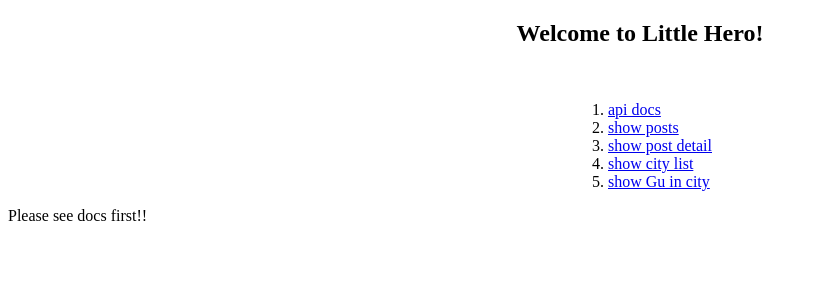
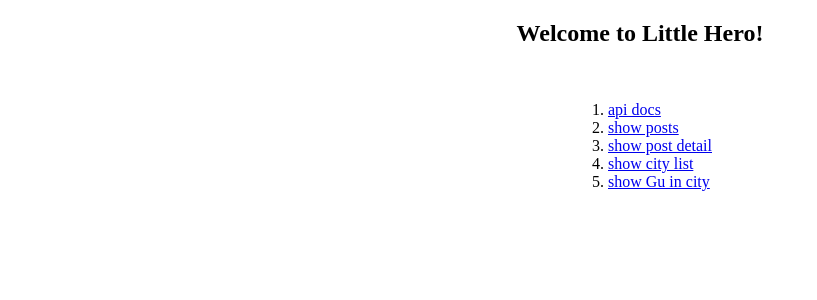
Before and after one commit to littlehero2020/little_hero, a Django app: page / in a window 1280 px wide. Shown: the top 300 px of the page, without its empty margins (0-817 px from the left). Run offline with Django 3.2, Linux system fonts and the light colour scheme; some libraries are stand-ins or nearby versions.

Commit message:
index.html 수정

```diff
--- a/littlehero_server/littlehero_server/templates/index.html
+++ b/littlehero_server/littlehero_server/templates/index.html
@@ -17,9 +17,6 @@
               <li><a href="/api/cities/detail">show Gu in city</a></li>
           </ol>
       </span>
-      <span>
-          Please see docs first!!
-      </span>
   </div>
   <script src="//code.jquery.com/jquery-1.11.0.min.js"></script>
 </body>
```
